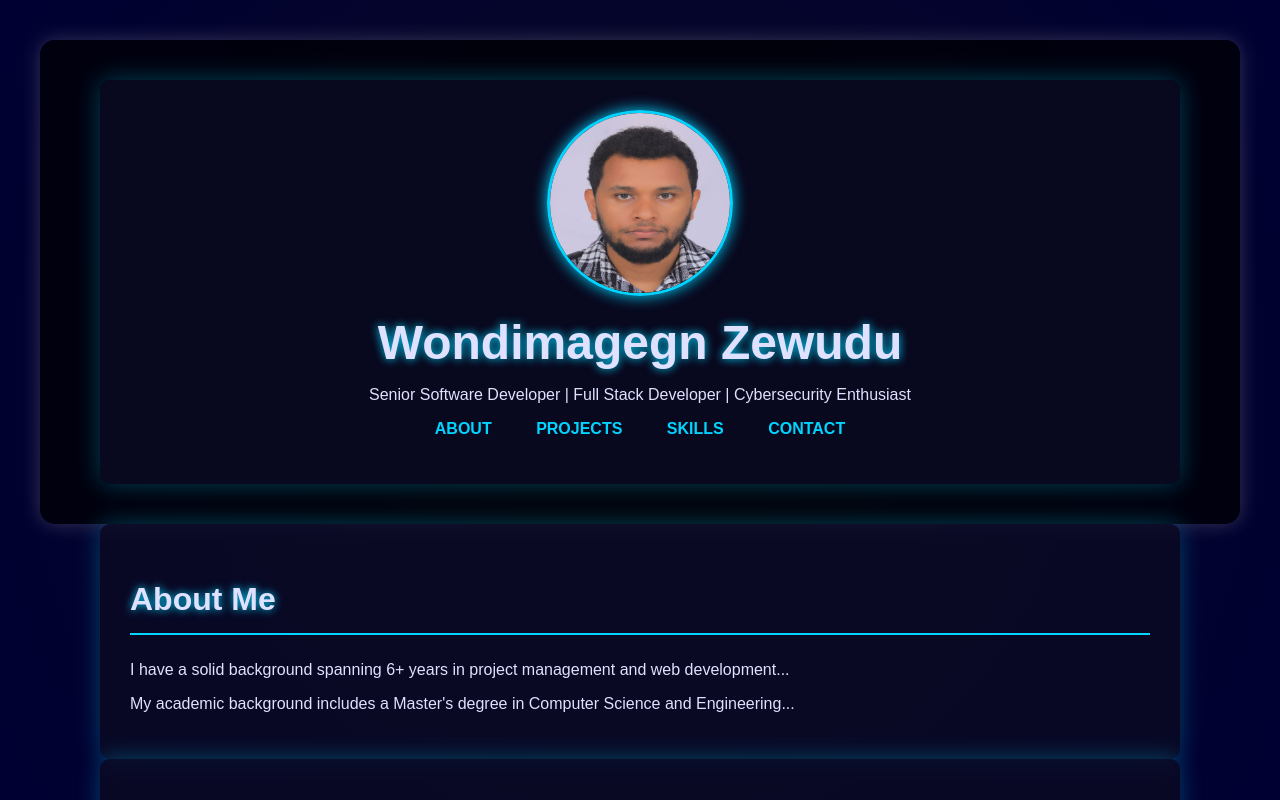
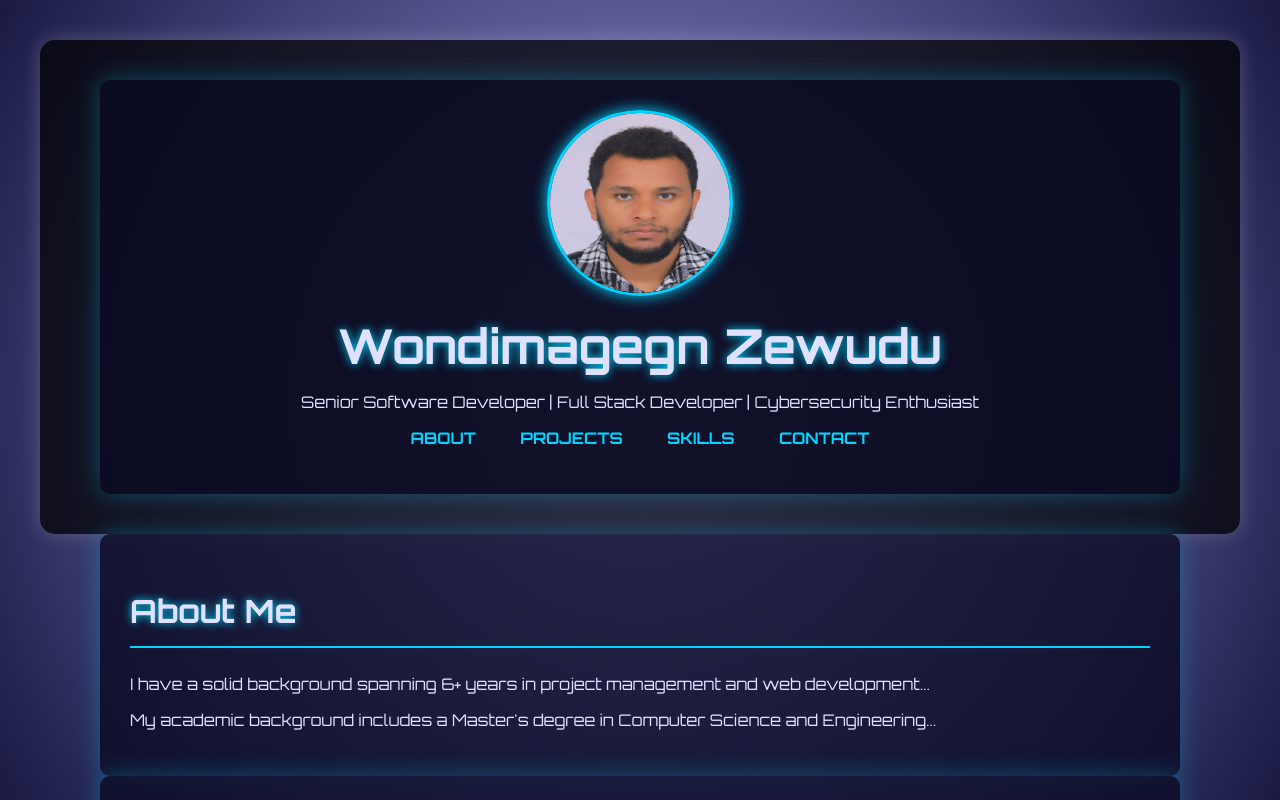
Before and after one commit to wondimagagnzewudu/wondimagegn-galaxy-portfolio, a plain HTML site: page index.html in a window 1280 px wide. Drawn offline with nearby package versions, Linux system fonts and the light colour scheme.

```diff
--- a/index.html
+++ b/index.html
@@ -3,15 +3,16 @@
 <head>
     <meta charset="UTF-8">
     <meta name="viewport" content="width=device-width, initial-scale=1.0">
-    <title>Wondimagegn Zewudu - Galaxy Portfolio</title>
+    <title>Wondimagegn Zewudu - Animated Galaxy Portfolio</title>
+    <link href="https://fonts.googleapis.com/css2?family=Orbitron:wght@400;700&display=swap" rel="stylesheet">
     <link rel="stylesheet" href="style.css">
 </head>
 <body>
-    <div id="canvas-container"></div> <!-- Container for Three.js canvas -->
+    <div id="canvas-container"></div>
     <div class="content">
-        <header>
+        <header class="fade-in">
             <div class="container">
-                <img src="assets/profile.jpg" alt="Wondimagegn Zewudu" class="profile-img">
+                <img src="assets/profile.jpg" alt="Wondimagegn Zewudu" class="profile-img slide-in">
                 <h1>Wondimagegn Zewudu</h1>
                 <p>Senior Software Developer | Full Stack Developer | Cybersecurity Enthusiast</p>
                 <nav>
@@ -25,7 +26,7 @@
             </div>
         </header>
 
-        <section id="about" class="container">
+        <section id="about" class="container animate-section">
             <h2>About Me</h2>
             <p>
                 I have a solid background spanning 6+ years in project management and web development...
@@ -35,7 +36,7 @@
             </p>
         </section>
 
-        <section id="projects" class="container">
+        <section id="projects" class="container animate-section">
             <h2>Projects</h2>
             <div class="project">
                 <h3>Online Payment Management System</h3>
@@ -49,9 +50,9 @@
             </div>
         </section>
 
-        <section id="skills" class="container">
+        <section id="skills" class="container animate-section">
             <h2>Skills</h2>
-            <ul>
+            <ul class="skills-list">
                 <li>Node.js</li>
                 <li>React.js</li>
                 <li>Python</li>
@@ -62,7 +63,7 @@
             </ul>
         </section>
 
-        <section id="contact" class="container">
+        <section id="contact" class="container animate-section">
             <h2>Contact</h2>
             <p>Email: <a href="mailto:wondeis2018@gmail.com">wondeis2018@gmail.com</a></p>
             <p>Phone: <a href="tel:+251923704254">+251 923 704 254</a></p>
@@ -70,13 +71,13 @@
             <p>GitHub: <a href="https://github.com/wondimagagnzewudu/">wondimagagnzewudu</a></p>
         </section>
 
-        <footer>
+        <footer class="fade-in">
             <p>© 2025 Wondimagegn Zewudu. All rights reserved.</p>
         </footer>
     </div>
 
-    <!-- Three.js Scripts -->
     <script src="https://cdnjs.cloudflare.com/ajax/libs/three.js/r134/three.min.js"></script>
     <script src="scripts/galaxy.js"></script>
+    <script src="scripts/animations.js"></script>
 </body>
 </html>
--- /dev/null
+++ b/scripts/animations.js
@@ -0,0 +1,20 @@
+// Scroll-based animations
+document.addEventListener('DOMContentLoaded', () => {
+    const sections = document.querySelectorAll('.animate-section');
+
+    const observer = new IntersectionObserver((entries) => {
+        entries.forEach(entry => {
+            if (entry.isIntersecting) {
+                entry.target.classList.add('visible');
+            }
+        });
+    }, { threshold: 0.2 });
+
+    sections.forEach(section => observer.observe(section));
+
+    // Animate skills list items
+    const skills = document.querySelectorAll('.skills-list li');
+    skills.forEach((skill, index) => {
+        skill.style.animationDelay = `${index * 0.2}s`;
+    });
+});
--- a/scripts/galaxy.js
+++ b/scripts/galaxy.js
@@ -1,59 +1,54 @@
-// Scene, Camera, Renderer
 const scene = new THREE.Scene();
 const camera = new THREE.PerspectiveCamera(75, window.innerWidth / window.innerHeight, 0.1, 1000);
-const renderer = new THREE.WebGLRenderer({ alpha: true }); // Transparent background
+const renderer = new THREE.WebGLRenderer({ alpha: true });
 renderer.setSize(window.innerWidth, window.innerHeight);
-document.getElementById('canvas-container').appendChild(renderer.domElement); // Append to specific container
+document.getElementById('canvas-container').appendChild(renderer.domElement);
 
-// Galaxy Parameters
-const particlesCount = 10000;
+// Galaxy Setup
+const particlesCount = 12000;
 const particlesGeometry = new THREE.BufferGeometry();
 const posArray = new Float32Array(particlesCount * 3);
-const colors = new Float32Array(particlesCount * 3); // For color variation
+const colors = new Float32Array(particlesCount * 3);
 
 for (let i = 0; i < particlesCount; i++) {
     const i3 = i * 3;
-    // Spiral galaxy shape
-    const radius = Math.random() * 20;
-    const spinAngle = radius * 5 + Math.random() * Math.PI * 2;
-    const branchAngle = (i % 3) * (Math.PI * 2 / 3);
+    const radius = Math.random() * 25;
+    const spinAngle = radius * 4 + Math.random() * Math.PI * 2;
+    const branchAngle = (i % 4) * (Math.PI * 2 / 4);
 
-    posArray[i3] = Math.cos(branchAngle + spinAngle) * radius + (Math.random() - 0.5) * 2;
-    posArray[i3 + 1] = (Math.random() - 0.5) * 5; // Height variation
-    posArray[i3 + 2] = Math.sin(branchAngle + spinAngle) * radius + (Math.random() - 0.5) * 2;
+    posArray[i3] = Math.cos(branchAngle + spinAngle) * radius + (Math.random() - 0.5) * 3;
+    posArray[i3 + 1] = (Math.random() - 0.5) * 6;
+    posArray[i3 + 2] = Math.sin(branchAngle + spinAngle) * radius + (Math.random() - 0.5) * 3;
 
-    // Color variation (nebula-like effect)
-    colors[i3] = Math.random() * 0.5 + 0.5; // Red
-    colors[i3 + 1] = Math.random() * 0.3 + 0.2; // Green
-    colors[i3 + 2] = Math.random() * 0.8 + 0.5; // Blue
+    colors[i3] = Math.random() * 0.6 + 0.4; // Red
+    colors[i3 + 1] = Math.random() * 0.4 + 0.2; // Green
+    colors[i3 + 2] = Math.random() * 0.9 + 0.5; // Blue
 }
 
 particlesGeometry.setAttribute('position', new THREE.BufferAttribute(posArray, 3));
 particlesGeometry.setAttribute('color', new THREE.BufferAttribute(colors, 3));
 
 const particlesMaterial = new THREE.PointsMaterial({
-    size: 0.05,
+    size: 0.06,
     vertexColors: true,
     transparent: true,
-    blending: THREE.AdditiveBlending, // For a glowing effect
+    blending: THREE.AdditiveBlending,
 });
 
 const galaxy = new THREE.Points(particlesGeometry, particlesMaterial);
 scene.add(galaxy);
 
-// Camera Position
-camera.position.set(0, 5, 15);
+camera.position.set(0, 6, 20);
 camera.lookAt(0, 0, 0);
 
-// Animation
 function animate() {
     requestAnimationFrame(animate);
-    galaxy.rotation.y += 0.002; // Slow rotation for galaxy
+    galaxy.rotation.y += 0.0015;
+    galaxy.rotation.x += 0.0005;
     renderer.render(scene, camera);
 }
 animate();
 
-// Resize Handler
 window.addEventListener('resize', () => {
     camera.aspect = window.innerWidth / window.innerHeight;
     camera.updateProjectionMatrix();
--- a/style.css
+++ b/style.css
@@ -3,8 +3,8 @@ body, html {
     padding: 0;
     overflow: auto;
     height: 100%;
-    font-family: 'Orbitron', sans-serif; /* Futuristic font */
-    background: radial-gradient(circle at center, #0a0a23, #000033); /* Cosmic gradient */
+    font-family: 'Orbitron', sans-serif;
+    background: radial-gradient(circle at center, #9d9dec, #191943);
     color: #e0e0ff;
 }
 
@@ -21,6 +21,28 @@ body, html {
     position: relative;
     z-index: 1;
     padding: 40px;
+}
+
+/* Fade-in animation for header and footer */
+.fade-in {
+    opacity: 0;
+    animation: fadeIn 1.5s ease-in forwards;
+}
+
+@keyframes fadeIn {
+    from { opacity: 0; }
+    to { opacity: 1; }
+}
+
+/* Slide-in animation for profile image */
+.slide-in {
+    opacity: 0;
+    transform: translateY(50px);
+    animation: slideIn 1s ease-out 0.5s forwards;
+}
+
+@keyframes slideIn {
+    to { opacity: 1; transform: translateY(0); }
 }
 
 header {
@@ -92,6 +114,18 @@ section h2 {
     text-shadow: 0 0 8px #00d4ff;
 }
 
+/* Section animation */
+.animate-section {
+    opacity: 0;
+    transform: translateY(50px);
+    transition: opacity 0.8s ease-out, transform 0.8s ease-out;
+}
+
+.animate-section.visible {
+    opacity: 1;
+    transform: translateY(0);
+}
+
 .project {
     background: rgba(255, 255, 255, 0.05);
     padding: 20px;
@@ -115,6 +149,17 @@ section h2 {
     color: #ff00ff;
 }
 
+/* Skills list animation */
+.skills-list li {
+    opacity: 0;
+    transform: translateX(-30px);
+    animation: skillSlide 0.5s ease-out forwards;
+}
+
+@keyframes skillSlide {
+    to { opacity: 1; transform: translateX(0); }
+}
+
 footer {
     text-align: center;
     padding: 20px 0;
```
